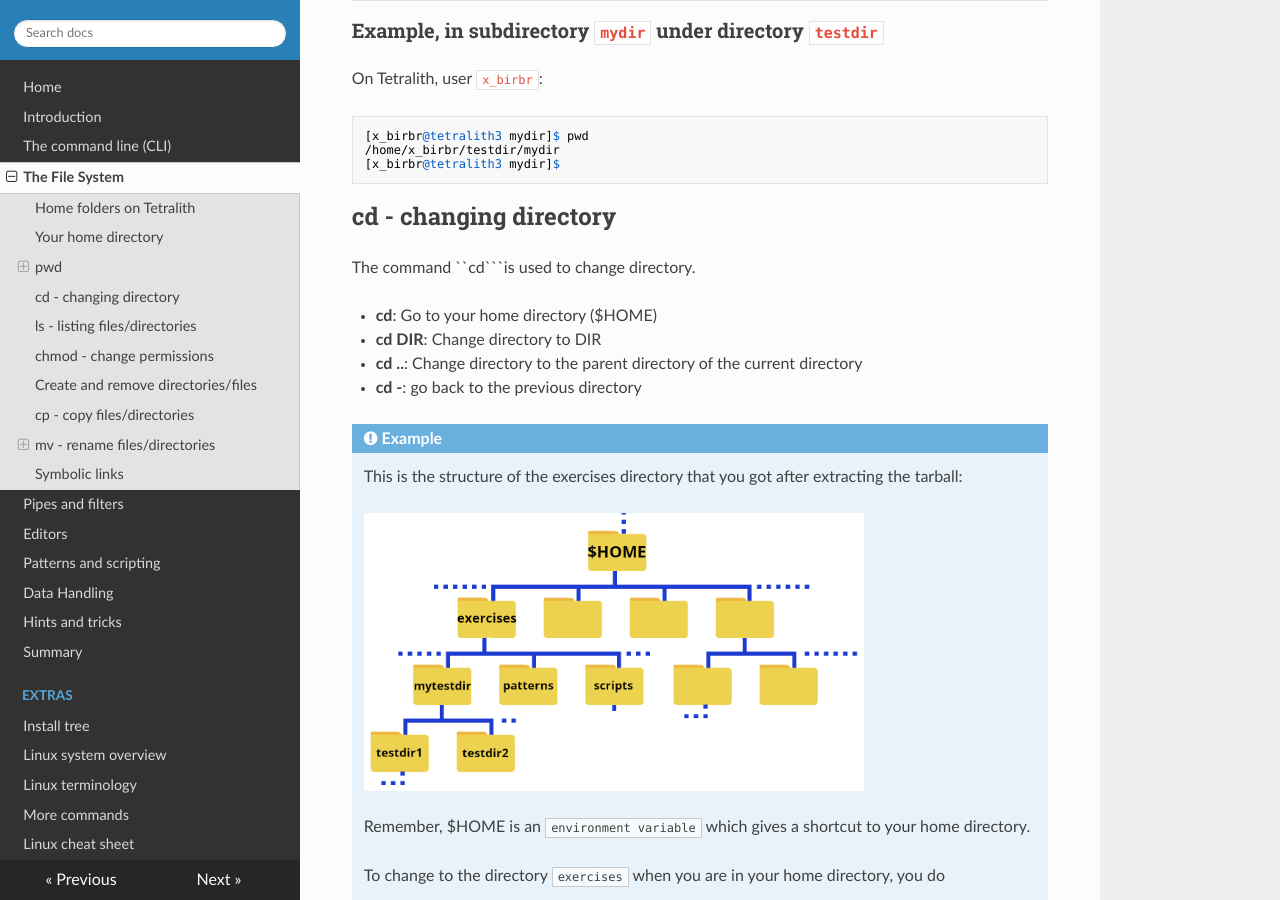
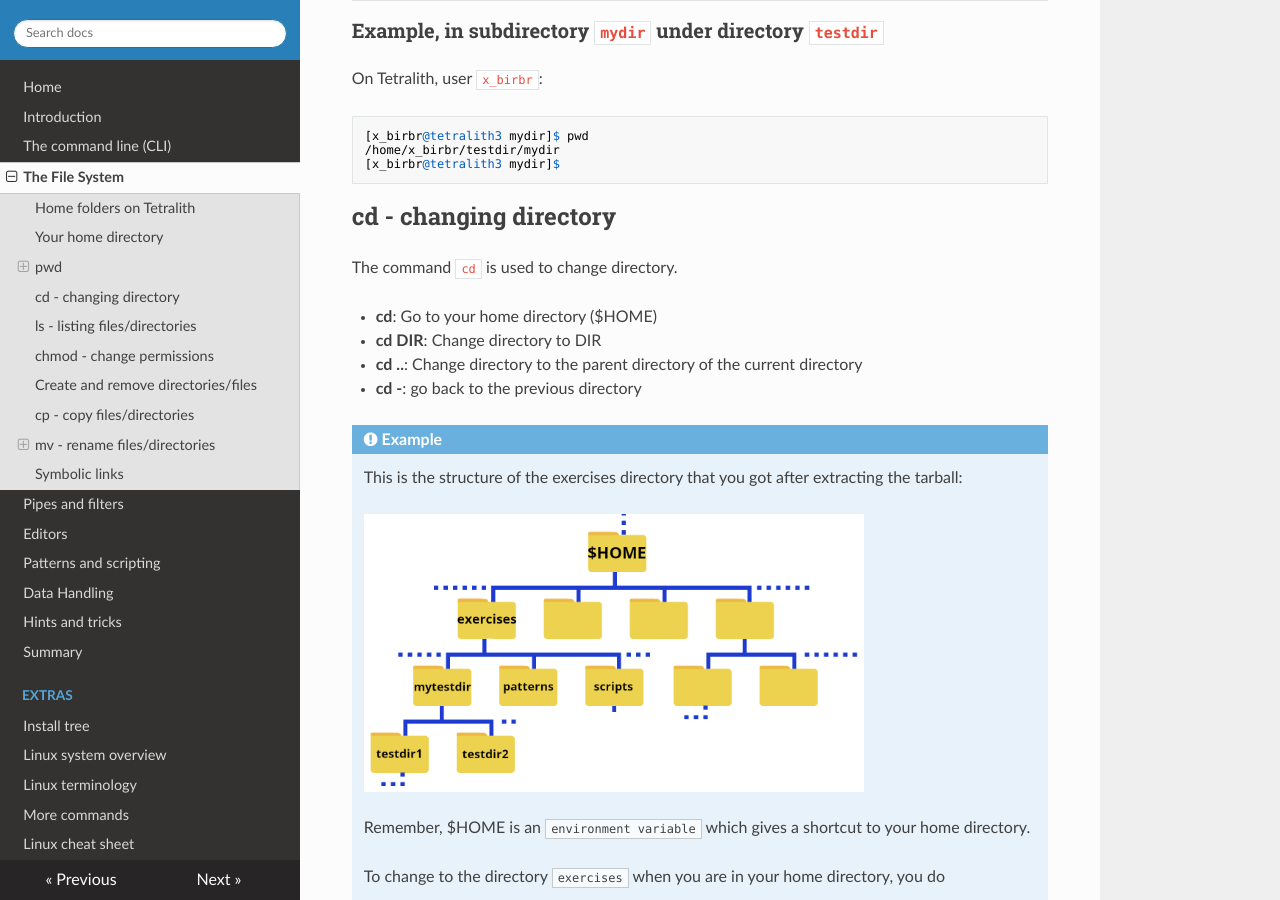
Before and after one commit to hpc2n/intro-linux, an MkDocs documentation site: the page built from docs/filesystem.md, in a window 1280 px wide and 900 px high, scrolled down 3673 px. Built offline with MkDocs 1.6.1, drawn with Linux system fonts in a browser that asks for light colours; nearby versions of some CDN libraries.

Commit message:
Fixing a typo

````diff
--- a/docs/filesystem.md
+++ b/docs/filesystem.md
@@ -129,7 +129,7 @@ On Tetralith, user ``x_birbr``:
 
 ## cd - changing directory
 
-The command ``cd```is used to change directory.
+The command ``cd`` is used to change directory.
 
 - **cd**: Go to your home directory ($HOME)
 - **cd DIR**: Change directory to DIR
````
